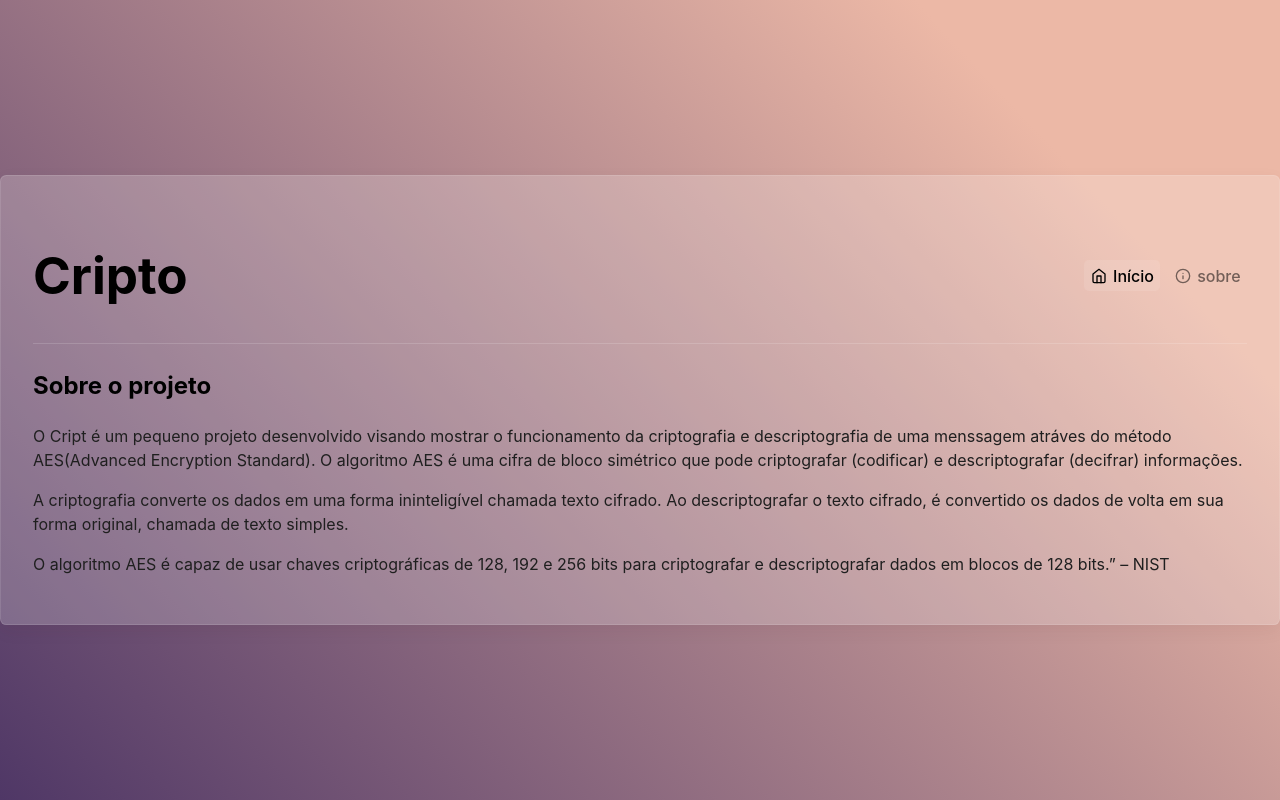
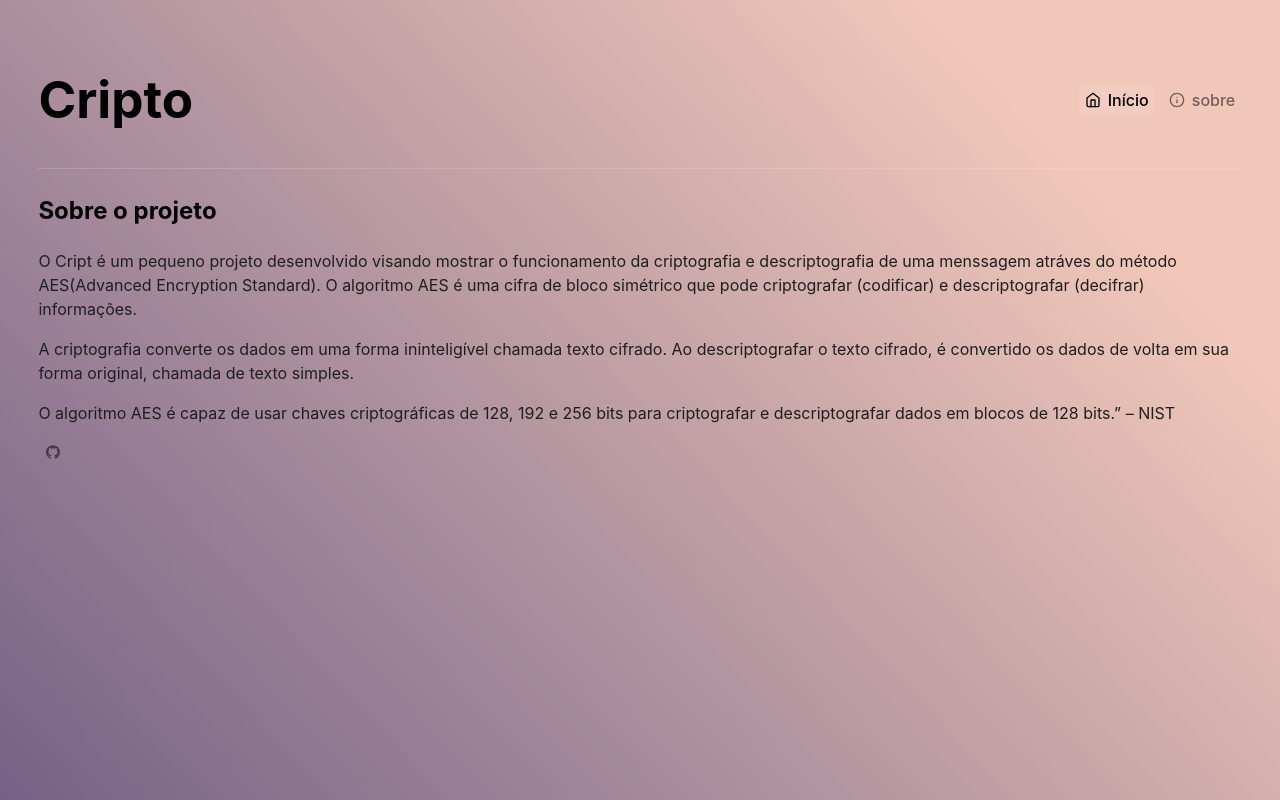
Before and after one commit to Wendell47/Cripto, a React (Vite) app: page /sobre in a window 1280 px wide. Built offline with nearby package versions, Linux system fonts and the light colour scheme.

Commit message:
add themes and fix other issues

```diff
--- a/index.html
+++ b/index.html
@@ -13,7 +13,9 @@
     <title>Cripto</title>
   </head>
   <body>
+    <div class="Container">
     <div id="root"></div>
     <script type="module" src="/src/main.jsx"></script>
+  </div>
   </body>
 </html>
--- a/src/components/Header/index.jsx
+++ b/src/components/Header/index.jsx
@@ -4,6 +4,7 @@ import {LuMenu, LuHome, LuInfo} from 'react-icons/lu'
 import { useState } from 'react';
 
 export default function Header(){
+
     const [active, setActive] = useState('hide')
 
     function handleActive(e){
@@ -15,6 +16,7 @@ export default function Header(){
 
         const item = document.getElementById(e)
         item.classList.add('active')
+
 
 
     }
--- a/src/components/Header/styles.css
+++ b/src/components/Header/styles.css
@@ -23,9 +23,8 @@ background: rgba(255, 255, 255, 0.096);
 }
 
 .MenuMobileActive{
-display: none;
-cursor: pointer;
-font-size: 1.4rem;
+    display: none;
+    cursor: pointer;
 }
 
 .hide{
@@ -45,6 +44,25 @@ display: none;
     padding: 1rem;
 }
 
+::-webkit-scrollbar-track{
+
+    background: transparent;
+}
+
+::-webkit-scrollbar {
+    width: clamp(2px, 5vw + 1px, 4px);
+    background: transparent;
+
+}
+::-webkit-scrollbar-corner {
+    background-color: #00000086;
+    height:20px;
+}
+::-webkit-scrollbar-thumb{
+    border-radius: 30pc;
+    background: rgba(255, 255, 255, 0.521);
+    border: 1px solid rgba(255, 255, 255, 0.459);
+}
 @media (max-width:750px){
 
 
--- a/src/pages/about.jsx
+++ b/src/pages/about.jsx
@@ -1,4 +1,4 @@
-
+import {AiFillGithub} from "react-icons/ai"
 export default function About(){
 
     return(
@@ -17,6 +17,12 @@ export default function About(){
                 O algoritmo AES é capaz de usar chaves criptográficas de 128, 192 e 256 bits para criptografar e descriptografar dados em blocos de 128 bits.” – NIST
 
             </p>
+
+            <ul>
+                <li>
+                    <a href="https://github.com/Wendell47"><AiFillGithub/></a>
+                </li>
+                </ul>
         </div>
         </>
     )
--- a/src/routes/index.jsx
+++ b/src/routes/index.jsx
@@ -4,6 +4,7 @@ import AppRoutes from './AppRoute/app.routes'
 export default function Routes(){
 
     return(
+
         <BrowserRouter>
         <AppRoutes/>
         </BrowserRouter>
--- a/src/styles/App.css
+++ b/src/styles/App.css
@@ -1,13 +1,4 @@
-#root {
-  width: 100%;
-  max-width: 1280px;
-  margin: 0 auto;
-  padding: 2rem;
-  border-radius: .4rem;
-  border: 1px solid #ffffff29;
-  background: #00000038;
-  box-shadow: 0px 6px 18px 0px #0000003a;
-}
+
 
 .logo {
   height: 6em;
@@ -72,12 +63,6 @@ header {
   align-items: center;
 }
 
-
-
 .card {
   padding: 2em;
 }
-
-.read-the-docs {
-  color: #888;
-}
--- a/src/styles/index.css
+++ b/src/styles/index.css
@@ -1,3 +1,6 @@
+*{
+  box-sizing: border-box;
+}
 :root {
   font-family: Inter, system-ui, Avenir, Helvetica, Arial, sans-serif;
   line-height: 1.5;
@@ -6,6 +9,11 @@
   color-scheme: light dark;
   color: white;
 
+  --background-gradient-theme:linear-gradient(47deg, rgb(10 0 29) 0%, rgb(42 0 0) 82%);
+  --background-color-theme: #00000038;
+  --border-color-theme:#ffffff29;
+  --box-shadow-theme: 0px 6px 18px 0px #0000003a;
+
   font-synthesis: none;
   text-rendering: optimizeLegibility;
   -webkit-font-smoothing: antialiased;
@@ -13,22 +21,42 @@
   -webkit-text-size-adjust: 100%;
 }
 
+#root {
+  width: 100%;
+  max-width: 1280px;
+  margin: 0 auto;
+  padding: 2rem;
+  border-radius: .4rem;
+  border: 1px solid var(--border-color-theme);
+  background: var(--background-color-theme);
+  box-shadow: var(--box-shadow-theme);
+}
 
 ul{
   list-style: none;
   display: flex;
   gap: .5rem;
+  padding: 0;
 }
 body {
   margin: 0;
+  min-width: 320px;
+  height: 100vh;
+  background: transparent;
+  padding-inline:.2rem ;
+}
+.Container{
+    width: 100%;
+    height: 100%;
+    padding-inline: .2rem;
+    overflow-y: auto;
     display: flex;
     place-items: center;
-  min-width: 320px;
-  min-height: 100vh;
+}
+html{
   background: rgb(14, 14, 14);
-  background: linear-gradient(47deg, rgb(10 0 29) 0%, rgb(42 0 0) 82%)
+  background: var(--background-gradient-theme);
 }
-
 h1 {
   font-size: 3.2em;
   line-height: 1;
@@ -42,8 +70,8 @@ all: unset;
 height: 40px;
 padding: .4rem;
 color: white;
-border:1px solid #ffffff29;
-background: rgba(0, 0, 0, 0.212);
+border:1px solid var(--border-color-theme);
+background: var(--background-color-theme);
 border-radius: .4rem;
 }
 textarea{
@@ -90,21 +118,29 @@ button:disabled{
   cursor: not-allowed;
 }
 
+@media (max-width: 1660px) {
+.Container{
+  display: block;
+}
+body{
+  background: var(--background-color-theme);
+}
+#root{
+  box-shadow: none !important;
+  border: none;
+  background: none;
+}
+}
 
 @media (prefers-color-scheme: light) {
 :root{
 color: black;
- }
-  body {
-    background: rgb(202, 202, 202);
-    background: linear-gradient(47deg, rgb(79 55 102) 0%, rgb(236 184 166) 82%);
+--background-color-theme: #ffffff36;
+--border-color-theme:#ffffff1c;
+--box-shadow-theme: 0px 6px 18px 0px #4600000f;
+--background-gradient-theme:linear-gradient(47deg, rgb(79 55 102) 0%, rgb(236 184 166) 82%);
 }
 
-  #root {
-    border-color: #ffffff1c !important;
-    background: #ffffff36 !important;
-    box-shadow: 0px 6px 18px 0px #4600000f !important;
-  }
 p{
   color: #1f1f1f;
 }
@@ -115,7 +151,6 @@ button:disabled{
 
 input,textarea{
 color: black;
-  border:1px solid #ffffff1c;
-  background:rgba(255, 255, 255, 0.144);
+
 }
 }
```
Also changed, not shown: 1 other file (tests, documents, lock files or other folders). Lines whose indentation alone changed are shown as unchanged.
